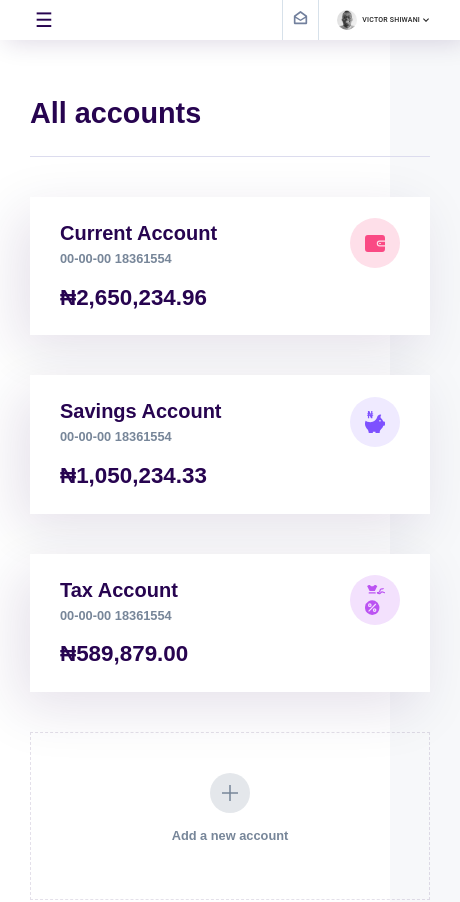
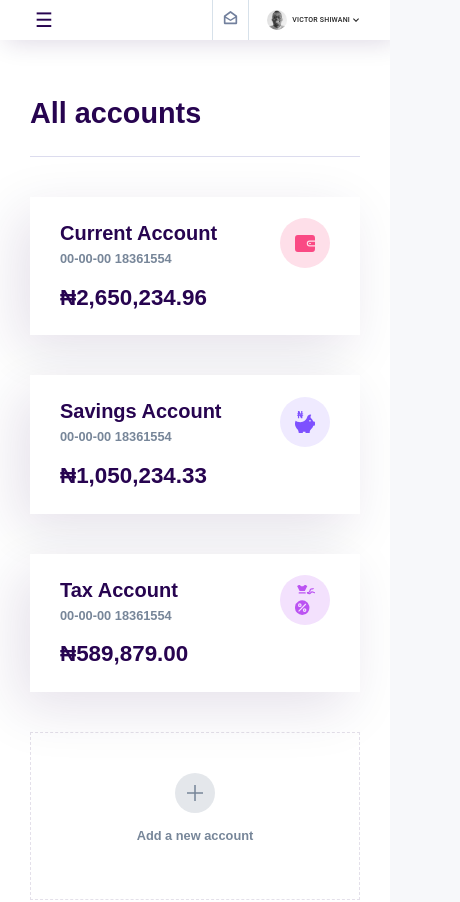
Before and after one commit to AdePhil/-prospa-dashboard-, a React (Create React App) app: page / in a window 390 px wide. Shown: the top 902 px of the page, 460 px wide, since content can reach past the window. Built offline with nearby package versions, Linux system fonts and the light colour scheme.

Commit message:
responsive cards

```diff
--- a/src/Pages/AllAccounts/allaccounts.scss
+++ b/src/Pages/AllAccounts/allaccounts.scss
@@ -11,6 +11,9 @@
     display: grid;
     grid-template-columns: repeat(auto-fit, minmax(400px, 1fr));
     grid-gap: 40px 20px;
+    @media (max-width: 600px) {
+      grid-template-columns: 1fr;
+    }
   }
   .add-more {
     border: 1px dashed rgba(39, 4, 80, 0.12);
```
